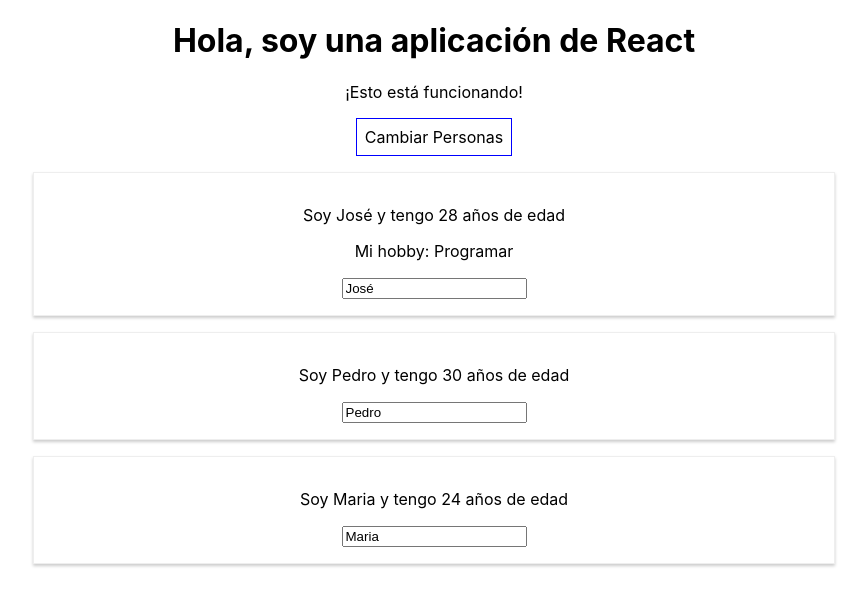
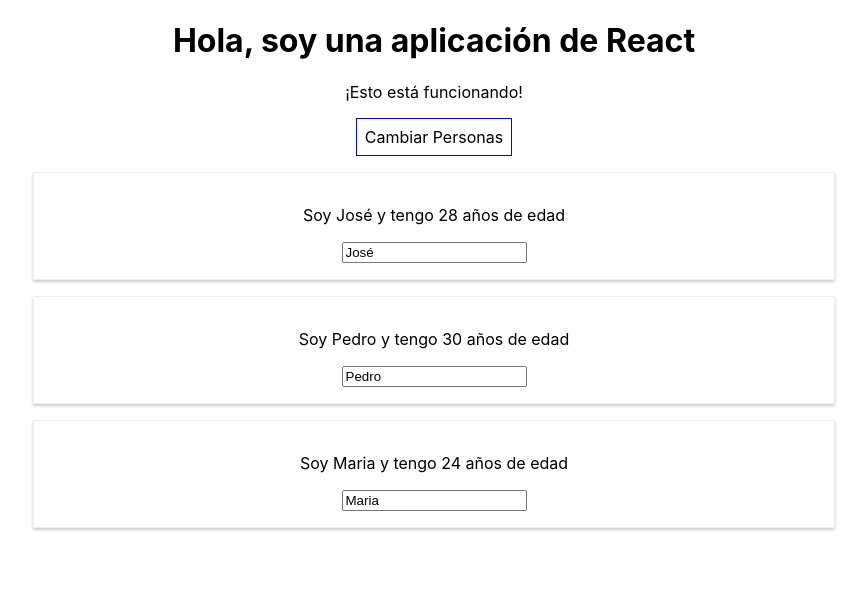
Before and after one commit to AbelardoRivas/react-app, a React (Create React App) app: page / in a window 1280 px wide. Both pictures are taken after a click on the button "Cambiar Personas". Shown: the top 606 px of the page, without its empty margins (206-1073 px from the left). Built offline with nearby package versions, Linux system fonts and the light colour scheme.

Commit message:
Renderizar arrays de forma dinámica

```diff
--- a/src/App.js
+++ b/src/App.js
@@ -21,7 +21,10 @@
 
 .bind enlaza un argumento a un método
 
-target y value son palabras reservadas para acceder a las propiedades de React*/
+target y value son palabras reservadas para acceder a las propiedades de React
+
+map lee un array en Javascript y devuelve un array nuevo en JSX
+*/
 import Persona from './Persona/Persona';
 
 class App extends Component {
@@ -75,17 +78,11 @@
     if (this.state.mostrarPersonas) {
       personas = (
         <div>
-          <Persona
-            nombre={this.state.personas[0].nombre}
-            edad={this.state.personas[0].edad}>Mi hobby: Programar</Persona>
-          <Persona
-            nombre={this.state.personas[1].nombre}
-            edad={this.state.personas[1].edad}
-            click={this.cambiarNombre.bind(this, '¡Andrés!')}
-            cambiado={this.eventoCambiarNombre}/>
-          <Persona
-            nombre={this.state.personas[2].nombre}
-            edad={this.state.personas[2].edad}/>
+          {this.state.personas.map(persona => {
+            return <Persona
+            nombre={persona.nombre}
+            edad={persona.edad}/>
+          })}
         </div>
       );
     }
```
